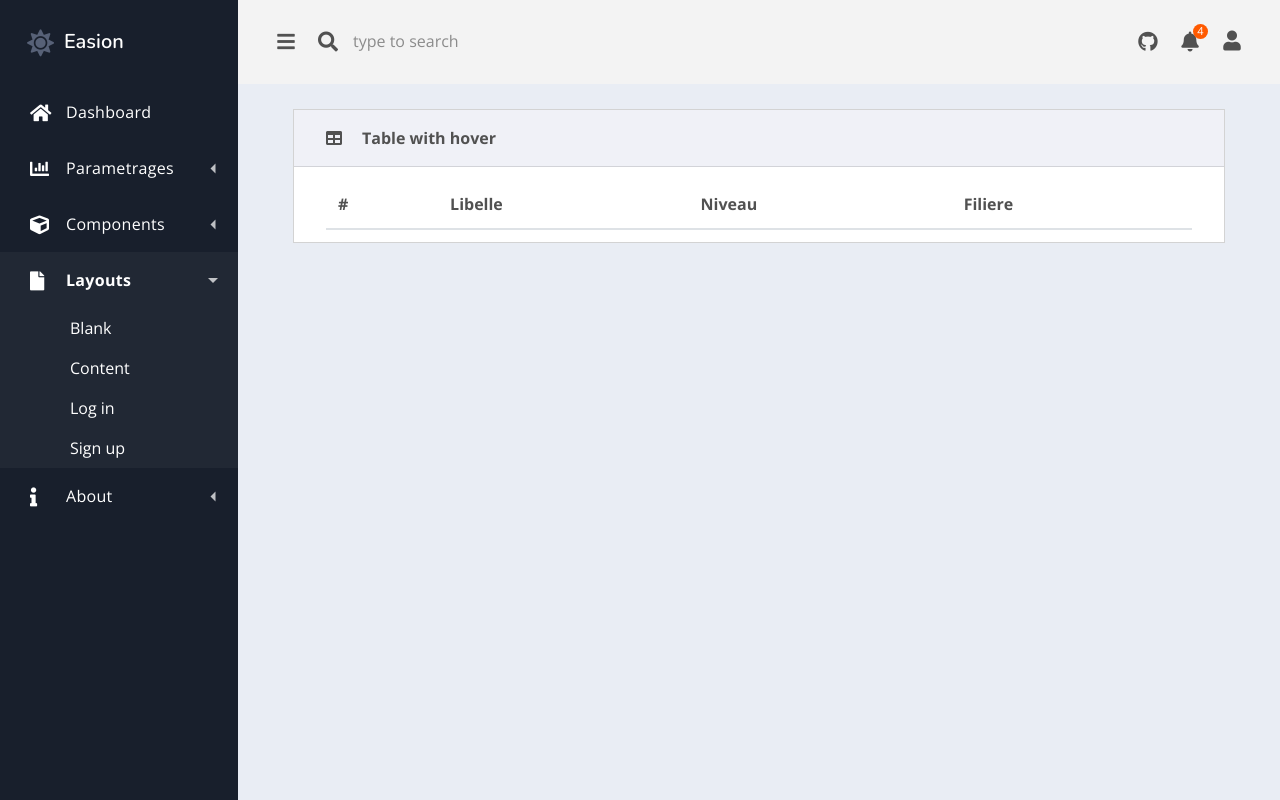
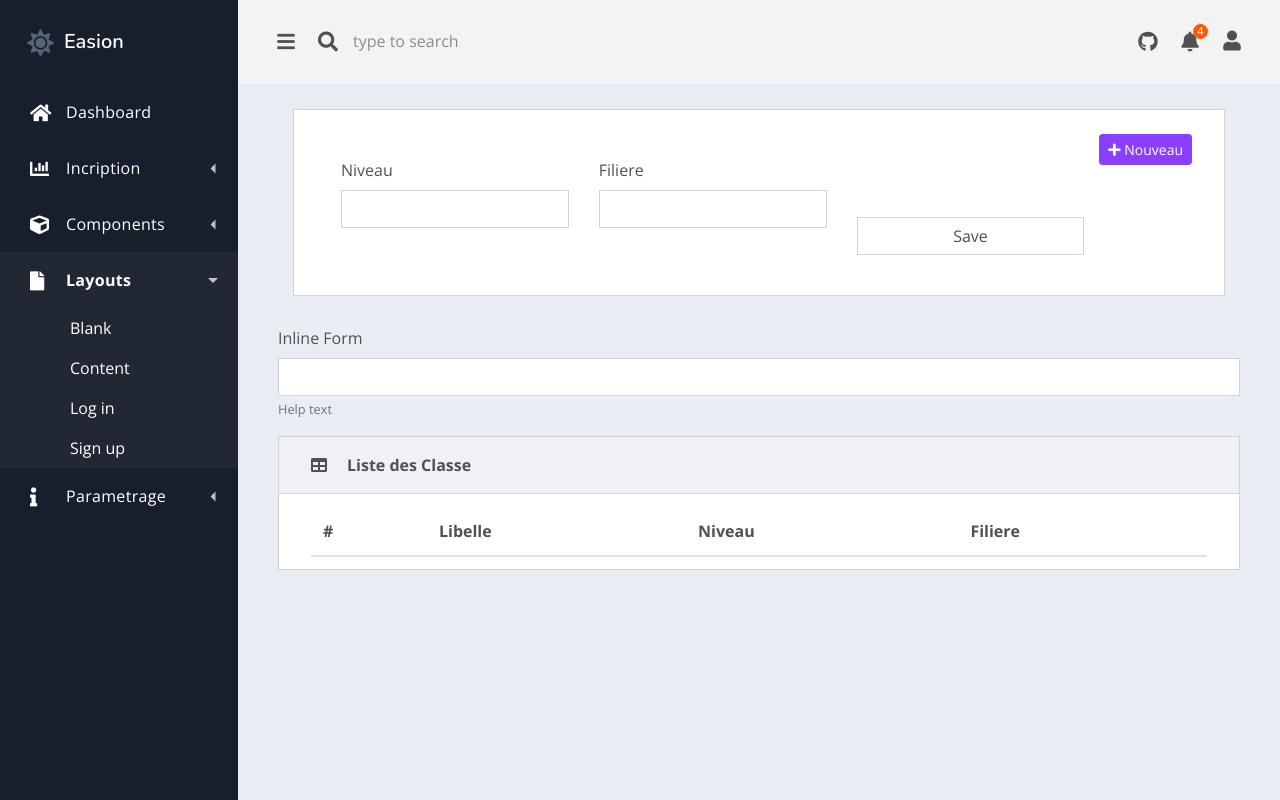
Before and after one commit to viziodev/symf_mae_cdsd_2024, a Symfony app: template templates/classe/index.html.twig in a window 1280 px wide. Run offline with Twig, Linux system fonts and the light colour scheme; the template is opened without the code that fills it, so the values that code supplies are empty; form fields are guessed from the names that the template uses; some libraries are stand-ins or nearby versions.

Commit message:
Crud Classe

```diff
--- a/composer.json
+++ b/composer.json
@@ -14,9 +14,11 @@
         "symfony/console": "6.3.*",
         "symfony/dotenv": "6.3.*",
         "symfony/flex": "^2",
+        "symfony/form": "6.3.*",
         "symfony/framework-bundle": "6.3.*",
         "symfony/runtime": "6.3.*",
         "symfony/twig-bundle": "6.3.*",
+        "symfony/validator": "6.3.*",
         "symfony/yaml": "6.3.*"
     },
     "config": {
--- a/src/Entity/Classe.php
+++ b/src/Entity/Classe.php
@@ -19,7 +19,7 @@ class Classe
     private ?string $nomClasse = null;
 
     #[ORM\Column]
-    private ?bool $isArchived = null;
+    private ?bool $isArchived = false;
 
     #[ORM\ManyToOne(inversedBy: 'classes')]
     #[ORM\JoinColumn(nullable: false)]
@@ -29,7 +29,7 @@ class Classe
     #[ORM\JoinColumn(nullable: false)]
     private ?Niveau $niveau = null;
 
-    #[ORM\ManyToMany(targetEntity: Module::class, mappedBy: 'classes')]
+    #[ORM\ManyToMany(targetEntity: Module::class, mappedBy: 'classes',cascade:["persist"])]
     private Collection $modules;
 
     public function __construct()
--- a/src/Entity/Filiere.php
+++ b/src/Entity/Filiere.php
@@ -87,4 +87,9 @@ class Filiere
 
         return $this;
     }
+
+    public function __toString()
+    {
+        return $this->nomFiliere;
+    }
 }
--- a/src/Entity/Niveau.php
+++ b/src/Entity/Niveau.php
@@ -87,4 +87,9 @@ class Niveau
 
         return $this;
     }
+
+    public function __toString()
+    {
+        return $this->nomNiveau;
+    }
 }
--- a/templates/base.html.twig
+++ b/templates/base.html.twig
@@ -29,10 +29,9 @@
                     <i class="fas fa-home"></i> Dashboard </a>
                 <div class="dash-nav-dropdown">
                     <a href="#!" class="dash-nav-item dash-nav-dropdown-toggle">
-                        <i class="fas fa-chart-bar"></i> Parametrages </a>
+                        <i class="fas fa-chart-bar"></i> Incription </a>
                     <div class="dash-nav-dropdown-menu">
-                        <a href="{{path('app_classe')}}" class="dash-nav-dropdown-item">Classe</a>
-                         <a href="#" class="dash-nav-dropdown-item">Professeur</a>
+
                     </div>
                 </div>
                 <div class="dash-nav-dropdown ">
@@ -67,11 +66,13 @@
                 </div>
                 <div class="dash-nav-dropdown">
                     <a href="#!" class="dash-nav-item dash-nav-dropdown-toggle">
-                        <i class="fas fa-info"></i> About </a>
+                        <i class="fas fa-info"></i> Parametrage </a>
                     <div class="dash-nav-dropdown-menu">
-                        <a href="https://github.com/subet/easion" target="_blank" class="dash-nav-dropdown-item">GitHub</a>
-                        <a href="https://usebootstrap.com/theme/easion" target="_blank" class="dash-nav-dropdown-item">UseBootstrap</a>
-                        <a href="https://mudimedia.com" target="_blank" class="dash-nav-dropdown-item">Mudimedia Software</a>
+                        <a href="{{path('app_classe')}}" target="_blank" class="dash-nav-dropdown-item">Classe</a>
+                        <a href="https://usebootstrap.com/theme/easion" target="_blank" class="dash-nav-dropdown-item">Professeur</a>
+                        <a href="https://mudimedia.com" target="_blank" class="dash-nav-dropdown-item">Module</a>
+                        <a href="https://mudimedia.com" target="_blank" class="dash-nav-dropdown-item">Niveau</a>
+                        <a href="https://mudimedia.com" target="_blank" class="dash-nav-dropdown-item">Filiere</a>
                     </div>
                 </div>
             </nav>
--- a/templates/classe/index.html.twig
+++ b/templates/classe/index.html.twig
@@ -3,13 +3,60 @@
 {% block title %}Classe{% endblock %}
 
 {% block content %}
+
+                     <div class="col-lg-12">
+                            <div class="card easion-card">
+
+                                <div class="card-body ">
+                                   <a name="" id="" class="btn btn-info btn-sm float-right" href="{{path('app_classe_save')}}" role="button"> <i class="fa fa-plus" aria-hidden="true"></i> Nouveau</a><br>
+
+                                    {{form_start(form)}}
+                                    <div class="d-flex">
+                                     <div class="col">
+                                        <div class="mb-3">
+                                            <label for="" class="form-label">Niveau</label>
+                                                {{form_widget(form.niveau)}}
+
+                                        </div>
+                                    </div>
+                                     <div class="col">
+                                        <div class="mb-3">
+                                            <label for="" class="form-label">Filiere</label>
+                                                 {{form_widget(form.filiere)}}
+
+                                        </div>
+                                     </div>
+                                     <div class="col">
+                                        <div class="mb-3">
+                                            <label for="" class="form-label"></label>
+                                                 {{form_widget(form.save,{"attr":{"style":"margin-top:35px"}})}}
+
+                                        </div>
+                                     </div>
+                                  </div>
+                                  </div>
+
+                                    {{form_end(form)}}
+                              </div>
+                            </div>
+                  </div>
+
+   <form class="d-flex">
+    <div class="col">
+        <div class="mb-3">
+            <label for="" class="form-label">Inline Form</label>
+            <input type="text" name="" id="" class="form-control" placeholder="" aria-describedby="helpId">
+            <small id="helpId" class="text-muted">Help text</small>
+        </div>
+    </div>
+   </form>
     <div class="col-lg-12">
                             <div class="card easion-card">
                                 <div class="card-header">
                                     <div class="easion-card-icon">
                                         <i class="fas fa-table"></i>
                                     </div>
-                                    <div class="easion-card-title">Table with hover</div>
+                                    <div class="easion-card-title">Liste des Classe</div>
                                 </div>
                                 <div class="card-body ">
                                     <table class="table table-hover table-in-card">
@@ -28,6 +75,9 @@
                                                 <td>{{classe.nomClasse}}</td>
                                                 <td>{{classe.filiere.nomFiliere}}</td>
                                                 <td>{{classe.niveau.nomNiveau}}</td>
+                                                <td>
+                                                    <a name="" id="" class="btn btn-warning btn-sm " href="{{path('app_classe_save',{id:classe.id})}}" role="button"> <i class="fa fa-edit" aria-hidden="true"></i> Edit</a>
+                                                 </td>
                                             </tr>
                                         {% endfor %}
 
```
Also changed, not shown: src/Controller/ClasseController.php (+47 -3 lines), src/Entity/Module.php (+6 -1 lines), src/Form/ClasseType.php (added, +73 -0 lines), src/Form/SearchFormClasseType.php (added, +44 -0 lines), templates/classe/form.html.twig (added, +40 -0 lines), 4 other files.
